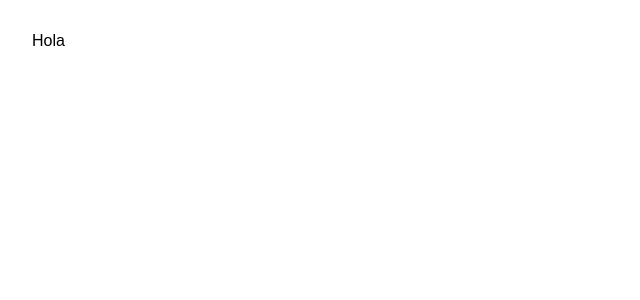
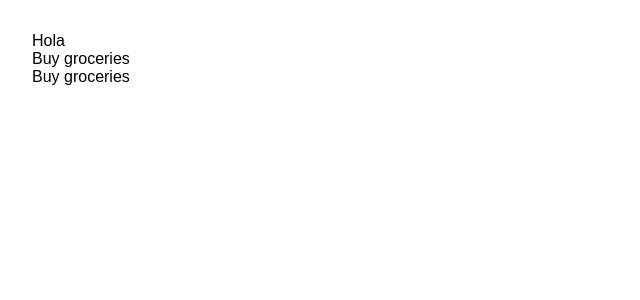
Before and after one commit to marcgirbaub/202301-w6ch1-marc-girbau, a React (Create React App) app: page / in a window 1280 px wide. Shown: the top 300 px of the page, without its empty margins (0-640 px from the left). Built offline with nearby package versions, Linux system fonts and the light colour scheme.

Commit message:
Create TodoList component

```diff
--- a/src/App.tsx
+++ b/src/App.tsx
@@ -1,7 +1,13 @@
 import "./App.css";
+import TodosList from "./components/TodosList/TodosList";
 
 const App = (): JSX.Element => {
-  return <div>Hola</div>;
+  return (
+    <div>
+      Hola
+      <TodosList />
+    </div>
+  );
 };
 
 export default App;
--- /dev/null
+++ b/src/components/TodosList/TodosList.tsx
@@ -0,0 +1,10 @@
+const TodosList = (): JSX.Element => {
+  return (
+    <ul>
+      <li>Buy groceries</li>
+      <li>Buy groceries</li>
+    </ul>
+  );
+};
+
+export default TodosList;
--- a/src/store/features/todos/todosSlice.ts
+++ b/src/store/features/todos/todosSlice.ts
@@ -1,7 +1,9 @@
 import { createSlice, PayloadAction } from "@reduxjs/toolkit";
 import { TodosListStructure } from "../../../data/types";
 
-export const initialTodos: TodosListStructure = [];
+export const initialTodos: TodosListStructure = [
+  { id: 1, name: "Groceries", isDone: false },
+];
 
 export const todosSlice = createSlice({
   name: "todos",
@@ -15,3 +17,4 @@ export const todosSlice = createSlice({
 });
 
 export const { loadTodos: loadTodosActionCreator } = todosSlice.actions;
+export const todosReducer = todosSlice.reducer;
--- a/src/store/index.ts
+++ b/src/store/index.ts
@@ -1,7 +1,8 @@
 import { configureStore, ThunkAction, Action } from "@reduxjs/toolkit";
+import { todosReducer } from "./features/todos/todosSlice";
 
 export const store = configureStore({
-  reducer: {},
+  reducer: { todos: todosReducer },
 });
 
 export type AppDispatch = typeof store.dispatch;
```
